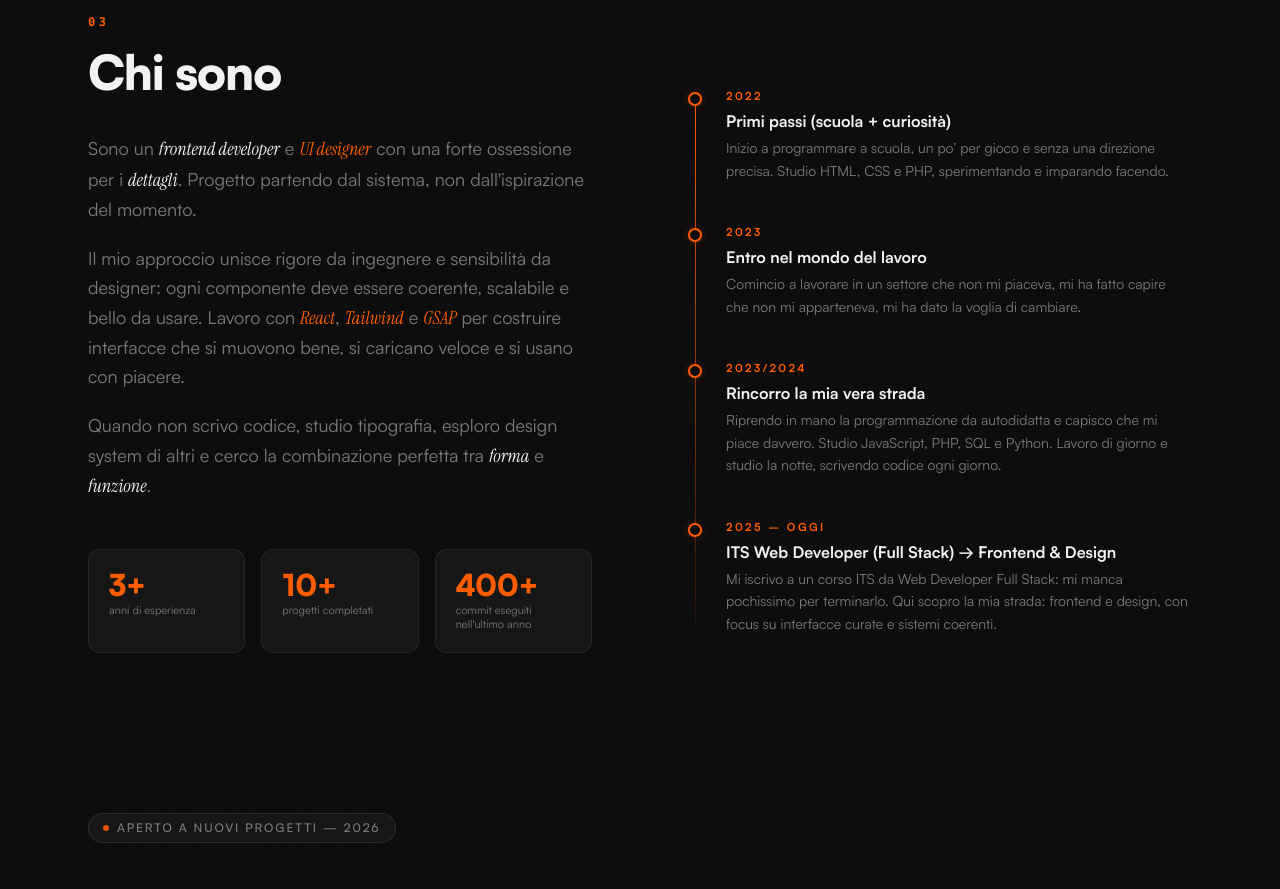
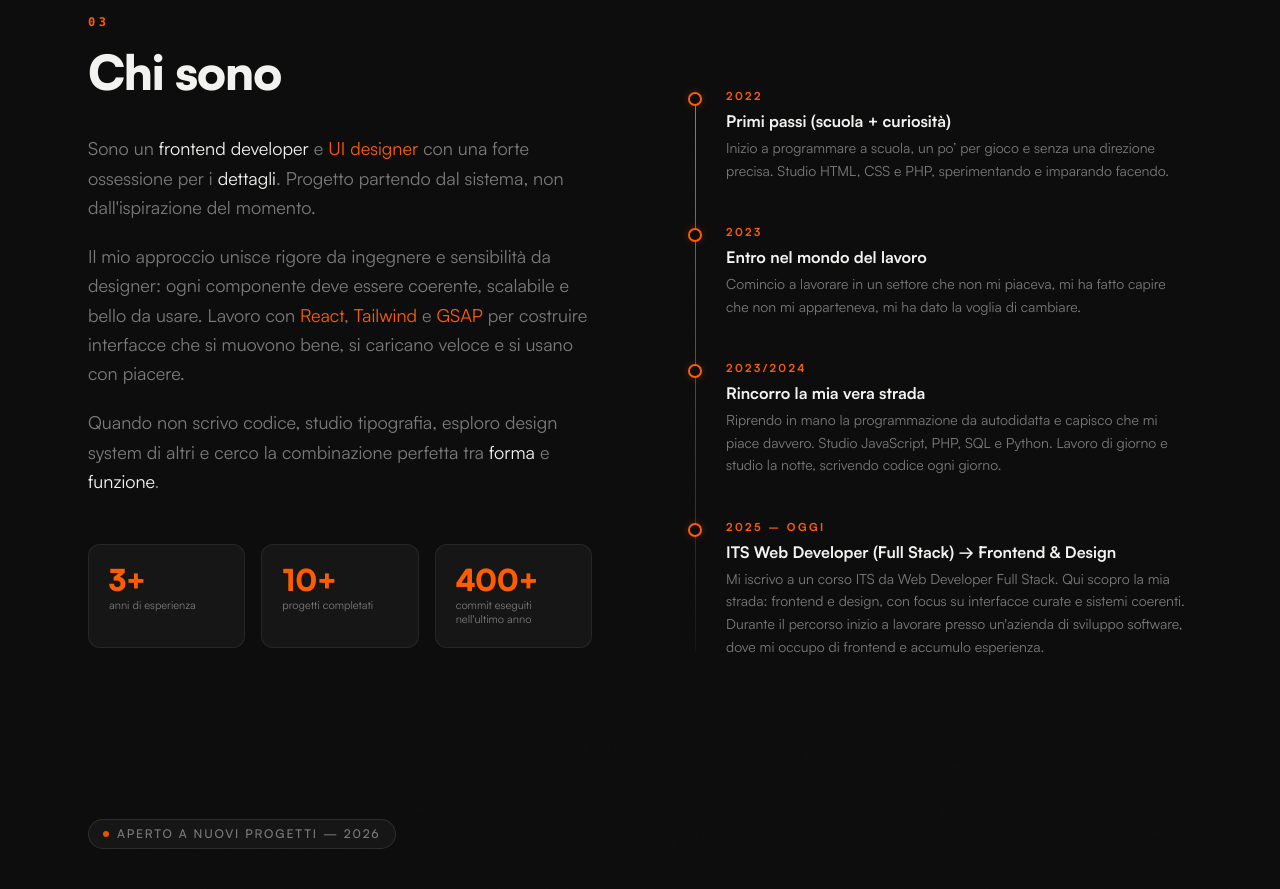
Before and after one commit to NicolasBrazzo/Portfolio, a React (Vite) app: page / in a window 1280 px wide. Shown: the part 2600-3489 px from the top of the page. Built offline with nearby package versions, Linux system fonts and the light colour scheme.

Commit message:
fix: update course description and improve text formatting in About section

```diff
--- a/src/sections/About.jsx
+++ b/src/sections/About.jsx
@@ -30,7 +30,7 @@ const TIMELINE_ITEMS = [
     year: '2025 – oggi',
     title: 'ITS Web Developer (Full Stack) → Frontend & Design',
     description:
-      'Mi iscrivo a un corso ITS da Web Developer Full Stack: mi manca pochissimo per terminarlo. Qui scopro la mia strada: frontend e design, con focus su interfacce curate e sistemi coerenti.',
+      'Mi iscrivo a un corso ITS da Web Developer Full Stack. Qui scopro la mia strada: frontend e design, con focus su interfacce curate e sistemi coerenti. Durante il percorso inizio a lavorare presso un\'azienda di sviluppo software, dove mi occupo di frontend e accumulo esperienza.',
   },
 ]
 
@@ -87,15 +87,15 @@ export function About() {
               <div className="flex flex-col gap-5 text-base md:text-lg leading-relaxed text-muted max-w-lg">
                 <p>
                   Sono un{' '}
-                  <em style={{ fontFamily: 'var(--font-serif)', fontStyle: 'italic' }} className="text-text not-italic">
+                  <em className="text-text not-italic">
                     frontend developer
                   </em>{' '}
                   e{' '}
-                  <em style={{ fontFamily: 'var(--font-serif)', fontStyle: 'italic' }} className="text-accent not-italic">
+                  <em className="text-accent not-italic">
                     UI designer
                   </em>{' '}
                   con una forte ossessione per i{' '}
-                  <em style={{ fontFamily: 'var(--font-serif)', fontStyle: 'italic' }} className="text-text not-italic">
+                  <em className="text-text not-italic">
                     dettagli
                   </em>
                   . Progetto partendo dal sistema, non dall'ispirazione del momento.
@@ -104,15 +104,15 @@ export function About() {
                   Il mio approccio unisce rigore da ingegnere e sensibilità da designer:{' '}
                   ogni componente deve essere coerente, scalabile e bello da usare.
                   Lavoro con{' '}
-                  <em style={{ fontFamily: 'var(--font-serif)', fontStyle: 'italic' }} className="text-accent not-italic">
+                  <em className="text-accent not-italic">
                     React
                   </em>
                   ,{' '}
-                  <em style={{ fontFamily: 'var(--font-serif)', fontStyle: 'italic' }} className="text-accent not-italic">
+                  <em className="text-accent not-italic">
                     Tailwind
                   </em>{' '}
                   e{' '}
-                  <em style={{ fontFamily: 'var(--font-serif)', fontStyle: 'italic' }} className="text-accent not-italic">
+                  <em className="text-accent not-italic">
                     GSAP
                   </em>{' '}
                   per costruire interfacce che si muovono bene, si caricano veloce
@@ -121,11 +121,11 @@ export function About() {
                 <p>
                   Quando non scrivo codice, studio tipografia, esploro design system
                   di altri e cerco la combinazione perfetta tra{' '}
-                  <em style={{ fontFamily: 'var(--font-serif)', fontStyle: 'italic' }} className="text-text not-italic">
+                  <em className="text-text not-italic">
                     forma
                   </em>{' '}
                   e{' '}
-                  <em style={{ fontFamily: 'var(--font-serif)', fontStyle: 'italic' }} className="text-text not-italic">
+                  <em className="text-text not-italic">
                     funzione
                   </em>
                   .
```
